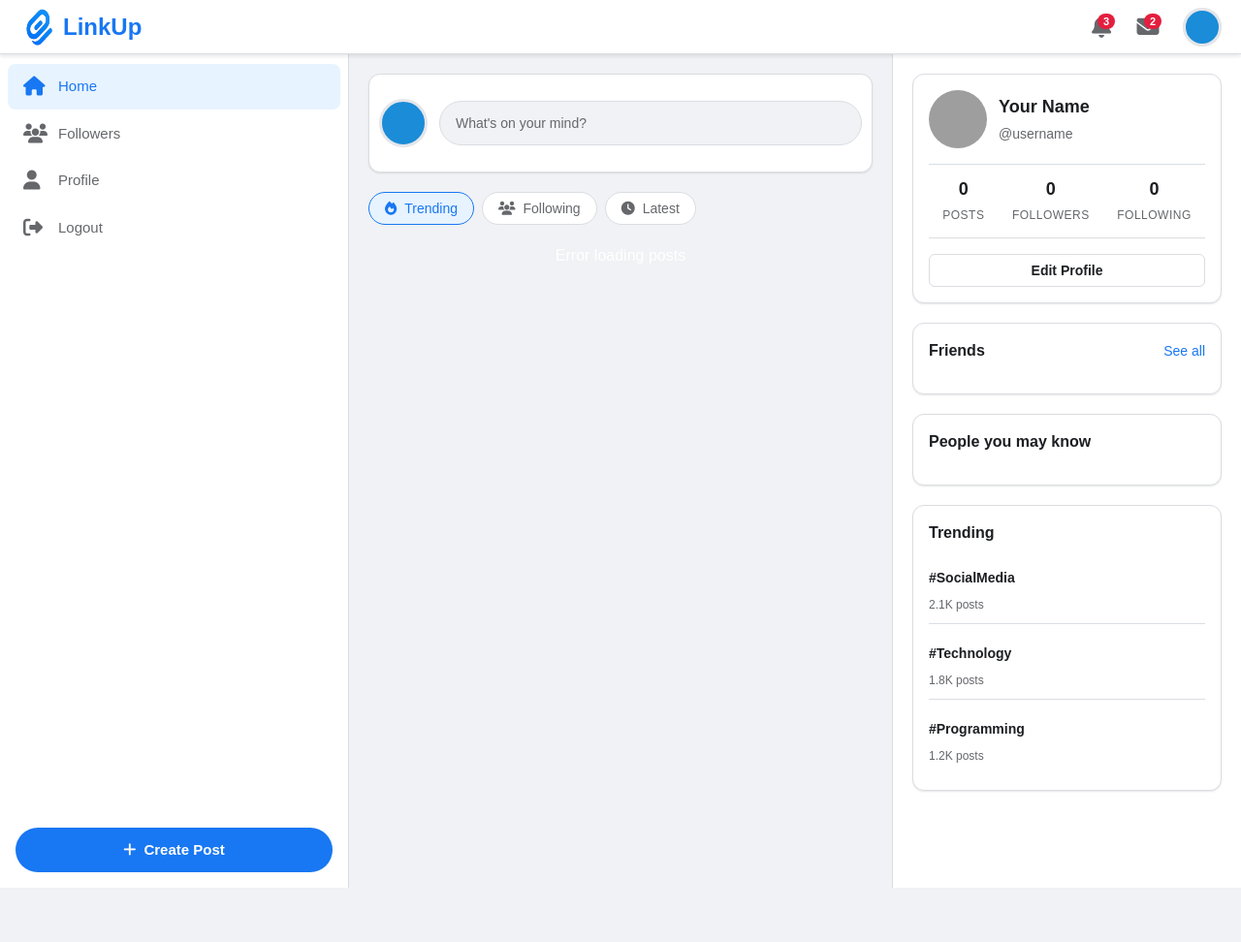
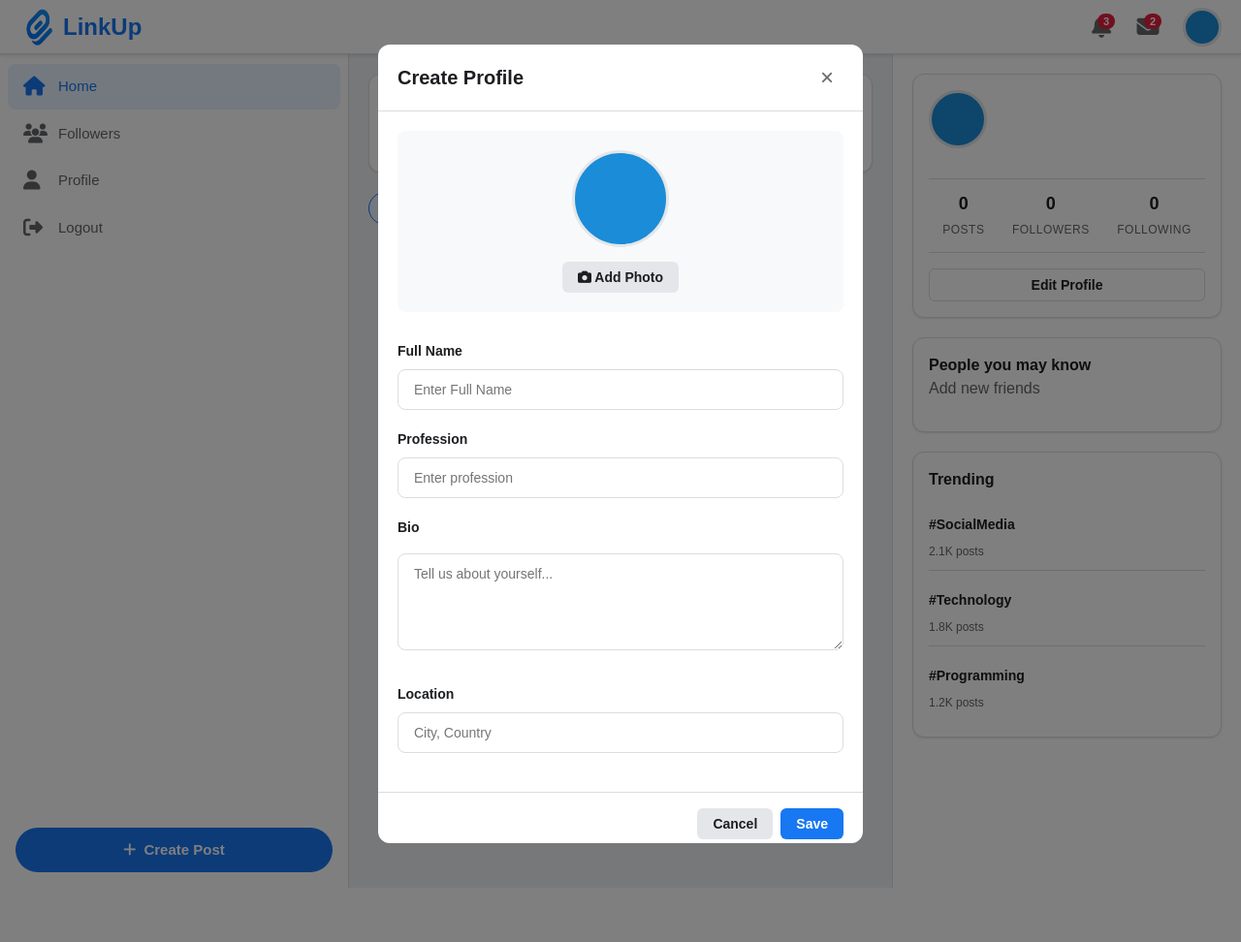
Before and after one commit to cachecoder01/linkup, a PHP site: page /home.php in a window 1280 px wide. Shown: the whole page at 97% size. After the commit the page ends 916 px from the top, so only its background shows below. Run offline with PHP 8.4, Linux system fonts and the light colour scheme; the visitor is signed in with stand-in values (Sample User, id 1); data that the repository does not hold is empty; grey boxes are pictures that could not be loaded.

Commit message:
profile creation

```diff
--- a/assets/css/social-dashboard.css
+++ b/assets/css/social-dashboard.css
@@ -236,7 +236,6 @@ body {
   color: white;
   display: none;
   justify-content: center;
-  margin-top: 200px;
 }
 
 .create-post-btn {
@@ -670,20 +669,21 @@ body {
     border: 1px solid #dadde1;
     box-shadow: 0 1px 2px rgba(0, 0, 0, 0.1);
 }
-
 .profile-header {
     display: flex;
     align-items: center;
     gap: 12px;
     margin-bottom: 16px;
 }
-
-.profile-avatar {
+.profile-header .default-avatar-placeholder {
     width: 60px;
     height: 60px;
     border-radius: 50%;
 }
-
+ .profile-header .default-avatar-placeholder p {
+    font-size: 32px;
+    font-weight: 700;
+ }
 .profile-info h4 {
     font-size: 18px;
     font-weight: 600;
@@ -754,7 +754,6 @@ body {
 }
 
 .card-header {
-    display: flex;
     align-items: center;
     justify-content: space-between;
     margin-bottom: 16px;
@@ -764,6 +763,9 @@ body {
     font-size: 16px;
     font-weight: 600;
     color: #1c1e21;
+}
+.card-header p {
+    color: #65676b;
 }
 
 .see-all {
@@ -1302,21 +1304,18 @@ body {
 .profile-details {
     padding: 20px 0;
 }
-
 .profile-header-section {
     position: relative;
     margin-bottom: 30px;
 }
-
 .profile-cover {
     height: 200px;
-    background: linear-gradient(135deg, #667eea 0%, #764ba2 100%);
+    background: #eee;
     border-radius: 8px;
     position: relative;
     overflow: hidden;
     margin-bottom: 20px;
 }
-
 .cover-placeholder {
     position: absolute;
     top: 50%;
@@ -1327,30 +1326,11 @@ body {
     font-size: 16px;
 }
 
-.cover-placeholder i {
-    display: block;
-    font-size: 32px;
-    margin-bottom: 8px;
-}
-
 .profile-info-section {
     display: flex;
     gap: 20px;
     align-items: flex-start;
 }
-
-.profile-avatar-large {
-    flex-shrink: 0;
-}
-
-.profile-avatar-large img {
-    width: 120px;
-    height: 120px;
-    border-radius: 50%;
-    border: 4px solid #ffffff;
-    box-shadow: 0 2px 8px rgba(0, 0, 0, 0.1);
-}
-
 .profile-details-info {
     flex: 1;
 }
--- a/home.php
+++ b/home.php
@@ -33,6 +33,12 @@
         while ($row = $result -> fetch_assoc()) {
             $profile = $row["profile"];
             $username = $row["username"];
+            $profile_img = $row["profile_img"];
+            $name =  $row["full_name"];
+            $bio = $row["bio"];
+            $prof = $row["proffession"];
+            $location = $row["location"];
+            $datejoined = $row["date"];
 
             $p_avater = substr($username, 0, 1);
         }
@@ -59,7 +65,7 @@
             <div class="user-menu user">
                 <button class="icon-btn">
                     <div class="current-avatar">
-                        <div class="default-avatar-placeholder" id="currentAvatar">
+                        <div class="default-avatar-placeholder">
                             <?php
                                 if (empty($p_img)) {
                                     echo '<p>'.strtoupper($p_avater).'</p>';
@@ -86,13 +92,13 @@
     <div class="main-container">
         <?php
             if (empty($profile)) {
-                /*echo '<div class="first-profile-edit">
+                echo '<div class="first-profile-edit">
                         <div class="modal-content">
                             <div class="modal-header">
-                                <h3>Edit Profile</h3>
+                                <h3>Create Profile</h3>
                                 <button class="close-modal">&times;</button>
                             </div>
-                            <form method="POST" action="" enctype="multipart/form-data">
+                            <form method="POST" action="profile.php" enctype="multipart/form-data">
                                 <div class="modal-body">
                                     <div class="profile-avatar-section">
                                         <div class="current-avatar">
@@ -102,51 +108,47 @@
                                         </div>
                                         <div class="avatar-actions">
                                             <button class="btn-secondary" id="changeAvatarBtn">
-                                                <i class="fas fa-camera"></i> Change Photo
+                                                <i class="fas fa-camera"></i> Add Photo
                                             </button>
-                                            <input type="file" name="profile_photo" id="avatarInput" accept="image/*" style="display: none;">
+                                            <input type="file" name="img" id="avatarInput" accept="image/*" style="display: none;">
                                         </div>
                                     </div>
                                     <div class="form-group">
-                                        <label>Username</label>
-                                        <input type="text" nam="username" class="form-input" placeholder="Enter username">
-                                        </div>
-                                    <div class="form-group">
                                         <label>Full Name</label>
-                                        <input type="email" name"full_name" class="form-input" placeholder="Enter email">
+                                        <input type="text" name="name" class="form-input" placeholder="Enter Full Name" required>
                                     </div>
                                     <div class="form-group">
                                         <label>Profession</label>
-                                        <input type="text" name"profession" class="form-input" placeholder="Enter profession">
+                                        <input type="text" name="profession" class="form-input" placeholder="Enter profession" required>
                                     </div>
                                     <div class="form-group">
                                         <label>Bio</label>
-                                        <textarea name="bio" class="form-textarea" placeholder="Tell us about yourself..." rows="4"></textarea>
+                                        <textarea name="bio" class="form-textarea" placeholder="Tell us about yourself..." rows="4" required></textarea>
                                     </div>
                                     <div class="form-group">
                                         <label>Location</label>
-                                        <input type="text" name="location" class="form-input" placeholder="City, Country">
+                                        <input type="text" name="location" class="form-input" placeholder="City, Country" required>
                                     </div>
                                 </div>
                                 <div class="modal-footer">
                                     <input class="btn-secondary" type="reset" value="Cancel">
-                                    <button class="btn-primary" type="submit">Save Changes</button>
+                                    <button class="btn-primary" type="submit">Save</button>
                                 </div>
                             </form>
                         </div>
                     </div>
-                ';*/
+                ';
             }
         ?>
 
         <!-- LEFT SIDEBAR -->
         <aside class="sidebar">
             <nav class="sidebar-nav">
-                <a class="nav-item active tablink" onclick="openPage('Home', this, 'purple')" id="defaultOpen">
+                <a class="nav-item tablink" onclick="openPage('Home', this, '#e7f3ff', '#1877f2')" id="defaultOpen">
                     <i class="fas fa-home"></i>
                     <span>Home</span>
                 </a>
-                <a href="#" class="nav-item tablink" onclick="openPage('Home', this, 'purple')" data-section="profile">
+                <a href="#" class="nav-item tablink" onclick="openPage('Followers', this, '#e7f3ff', '#1877f2')" data-section="profile">
                     <i class="fas fa-users"></i>
                     <span>Followers</span>
                 </a>
@@ -170,26 +172,6 @@
 
         <!-- MAIN FEED -->
         <main class="main-feed">
-
-            <!-- CREATE POST CARD -->
-            <div class="create-post-card">
-                <div class="create-post-header">
-                    <div class="current-avatar">
-                        <div class="default-avatar-placeholder" id="currentAvatar">
-                            <?php
-                            if (empty($p_img)) {
-                                echo '<p>'.strtoupper($p_avater).'</p>';
-                            }else {
-                                echo '<img src="assets/images/profile/'.$profile_img.'">';
-                            }
-                            ?>
-                        </div>
-                    </div>
-                    <div class="create-post-input" id="createPostBtn">
-                        <span class="placeholder-text">What's on your mind?</span>
-                    </div>
-                </div>
-            </div>
 
             <!-- CREATE POST MODAL -->
             <div class="modal-overlay" id="postModal">
@@ -261,30 +243,25 @@
                                     <input type="file" id="avatarInput" accept="image/*" style="display: none;">
                                 </div>
                             </div>
-
                             <div class="form-group">
                                 <label for="editUsername">Username</label>
                                 <input type="text" id="editUsername" class="form-input" placeholder="Enter username">
                             </div>
-
                             <div class="form-group">
-                            <label for="editEmail">Email</label>
-                            <input type="email" id="editEmail" class="form-input" placeholder="Enter email">
+                                <label for="editEmail">Full Name</label>
+                                <input type="text" name="name" class="form-input" placeholder="Enter Full Name">
                             </div>
-
+                            <div class="form-group">
+                                <label for="editEmail">Profession</label>
+                                <input type="text" name="profession" class="form-input" placeholder="Enter Profession">
+                            </div>
                             <div class="form-group">
                                 <label for="editBio">Bio</label>
                                 <textarea id="editBio" class="form-textarea" placeholder="Tell us about yourself..." rows="4"></textarea>
                             </div>
-
                             <div class="form-group">
                                 <label for="editLocation">Location</label>
                                 <input type="text" id="editLocation" class="form-input" placeholder="City, Country">
-                        </div>
-
-                        <div class="form-group">
-                            <label for="editWebsite">Website</label>
-                            <input type="url" id="editWebsite" class="form-input" placeholder="https://yourwebsite.com">
                             </div>
                         </div>
                     </div>
@@ -307,27 +284,47 @@
                             <div class="profile-header-section">
                                 <div class="profile-cover">
                                     <div class="cover-placeholder">
-                                    <i class="fas fa-camera"></i>
-                                    <span>Add Cover Photo</span>
+                                        <div class="current-avatar">
+                                            <div class="default-avatar-placeholder" id="currentAvatar">
+                                                <?php
+                                                    if (empty($p_img)) {
+                                                        echo '<p>'.strtoupper($p_avater).'</p>';
+                                                    }else {
+                                                        echo '<img src="assets/images/profile/'.$profile_img.'">';
+                                                    }
+                                                ?>
+                                            </div>
+                                        </div>
                                     </div>
                                 </div>
                                 <div class="profile-info-section">
-                                <div class="profile-avatar-large">
-                                    <img src="assets/images/default-avatar.png" alt="Profile" id="profileAvatarLarge">
-                                </div>
                                     <div class="profile-details-info">
-                                    <h2 id="profileFullName">Your Name</h2>
-                                    <p class="profile-username-display" id="profileUsernameDisplay">@username</p>
-                                    <p class="profile-bio" id="profileBio">This user hasn't added a bio yet.</p>
+                                        <h2><?= $name ?></h2>
+                                        <p><?= $username ?></p>
+                                        <p><?= $bio ?></p>
                                         <div class="profile-meta">
                                             <span class="meta-item" id="profileLocation">
-                                            <i class="fas fa-map-marker-alt"></i> Location not set
+                                                <i class="fas fa-briefcase"></i>
+                                                <?php
+                                                    if (empty($prof)) {
+                                                        echo 'Not set yet';
+                                                    }else {
+                                                        echo $prof;
+                                                    }
+                                                ?>
                                             </span>
-                                        <span class="meta-item" id="profileWebsite">
-                                            <i class="fas fa-link"></i> Website not set
+                                            <span class="meta-item" id="profileLocation">
+                                                <i class="fas fa-map-marker-alt"></i>
+                                                <?php
+                                                    if (empty($location)) {
+                                                        echo 'Not set yet';
+                                                    }else {
+                                                        echo $location;
+                                                    }
+                                                ?>
                                             </span>
                                             <span class="meta-item" id="profileJoined">
-                                            <i class="fas fa-calendar-alt"></i> Joined December 2024
+                                                <i class="fas fa-calendar-alt"></i> Joined <?= $datejoined ?>
                                             </span>
                                         </div>
                                     </div>
@@ -359,29 +356,55 @@
                 </div>
             </div>
 
+            <section class="tabcontent" id="Home">
+                <div class="create-post-card">
+                    <div class="create-post-header">
+                        <div class="current-avatar">
+                            <div class="default-avatar-placeholder" id="currentAvatar">
+                                <?php
+                                    if (empty($p_img)) {
+                                        echo '<p>'.strtoupper($p_avater).'</p>';
+                                    }else {
+                                        echo '<img src="assets/images/profile/'.$profile_img.'">';
+                                    }
+                                ?>
+                            </div>
+                        </div>
+                        <div class="create-post-input" id="createPostBtn">
+                            <span class="placeholder-text">What's on your mind?</span>
+                        </div>
+                    </div>
+                </div>
+
                 <!-- FEED FILTERS -->
                 <div class="feed-filters">
-            <button class="filter-btn active" data-filter="all">
-                <i class="fas fa-fire"></i> Trending
+                    <form method="POST" action="feed.php">
+                        <input type="hidden" value="all">
+                        <button type="submit" class="filter-btn active">
+                            <i class="fas fa-list"></i> All
                         </button>
-            <button class="filter-btn" data-filter="following">
+                    </form>
+                    <form method="POST" action="feed.php">
+                        <input type="hidden" value="latest">
+                        <button type="submit" class="filter-btn">
+                            <i class="fas fa-fire"></i> Latest
+                        </button>
+                    </form>
+                    <form method="POST" action="feed.php">
+                        <input type="hidden" value="all">
+                        <button type="submit" class="filter-btn">
                         <i class="fas fa-users"></i> Following
                         </button>
-            <button class="filter-btn" data-filter="latest">
-                <i class="fas fa-clock"></i> Latest
-            </button>
+                    </form>
                 </div>
 
-        <!-- POSTS CONTAINER -->
-        <div class="posts-container" id="postsContainer">
-            <!-- Posts will be loaded here dynamically -->
+                <div>
+                    <?php
+                        $stmt = $conn ->prepare("SELECT * FROM posts");
+
+                    ?>
                 </div>
-
-        <!-- LOADING INDICATOR -->
-        <div class="loading-indicator" id="loadingIndicator">
-            <div class="spinner"></div>
-            <span>Loading more posts...</span>
-        </div>
+            </section>
 
     </main>
 
@@ -391,10 +414,20 @@
         <!-- USER PROFILE CARD -->
         <div class="profile-card">
             <div class="profile-header">
-                <img src="assets/images/default-avatar.png" alt="Profile" class="profile-avatar">
+                <div class="current-avatar">
+                    <div class="default-avatar-placeholder" id="currentAvatar">
+                        <?php
+                            if (empty($p_img)) {
+                                echo '<p>'.strtoupper($p_avater).'</p>';
+                            }else {
+                                echo '<img src="assets/images/profile/'.$profile_img.'">';
+                            }
+                        ?>
+                    </div>
+                </div>
                 <div class="profile-info">
-                    <h4 class="profile-name" id="profileName">Your Name</h4>
-                    <p class="profile-username" id="profileUsername">@username</p>
+                    <h4 class="profile-name" id="profileName"><?= $name ?></h4>
+                    <p class="profile-username" id="profileUsername"><?= $username ?></p>
                 </div>
             </div>
             <div class="profile-stats">
@@ -416,21 +449,11 @@
             </div>
         </div>
 
-        <!-- FRIENDS LIST -->
-        <div class="friends-card">
-            <div class="card-header">
-                <h4>Friends</h4>
-                <a href="#" class="see-all">See all</a>
-            </div>
-            <div class="friends-list" id="friendsList">
-                <!-- Friends will be loaded here -->
-            </div>
-        </div>
-
         <!-- SUGGESTIONS -->
         <div class="suggestions-card">
             <div class="card-header">
                 <h4>People you may know</h4>
+                <p>Add new friends</p>
             </div>
             <div class="suggestions-list" id="suggestionsList">
                 <!-- Suggestions will be loaded here -->
@@ -464,22 +487,44 @@
 
     <script src="assets/js/social-dashboard.js"></script>
     <script>
-		function openPage(pageName,elmnt,color) {
+        function openPage(pageName, elmnt, backgroundColor, textColor) {
             var i, tabcontent, tablinks;
+
+            // Hide all tab contents
             tabcontent = document.getElementsByClassName("tabcontent");
             for (i = 0; i < tabcontent.length; i++) {
                 tabcontent[i].style.display = "none";
             }
+
+            // Reset all tab buttons
             tablinks = document.getElementsByClassName("tablink");
             for (i = 0; i < tablinks.length; i++) {
                 tablinks[i].style.backgroundColor = "";
-			  }
-			  document.getElementById(pageName).style.display = "block";
-			  elmnt.style.backgroundColor = color;
+                tablinks[i].style.color = "";  // reset text color
             }
 
-		// Get the element with id="defaultOpen" and click on it
+            // Show current tab
+            document.getElementById(pageName).style.display = "block";
+
+            // Apply active background + text color
+            elmnt.style.backgroundColor = backgroundColor;
+            elmnt.style.color = textColor;
+        }
+
+        // Check URL hash and open corresponding tab, or default to "All"
+        const urlHash = window.location.hash.substring(1); // Remove the '#'
+        if (urlHash) {
+            const tabButton = document.querySelector(`button[onclick*="${urlHash}"]`);
+            if (tabButton) {
+                tabButton.click();
+            } else {
+                // If hash doesn't match any tab, default to "All"
                 document.getElementById("defaultOpen").click();
+            }
+        } else {
+            // No hash in URL, default to "All"
+            document.getElementById("defaultOpen").click();
+        }
     </script>
 
 </body>
```
Also changed, not shown: profile.php (+80 -28 lines), assets/images/profiles/1766250088_cap51.jpg (added). Lines whose indentation alone changed are shown as unchanged.
